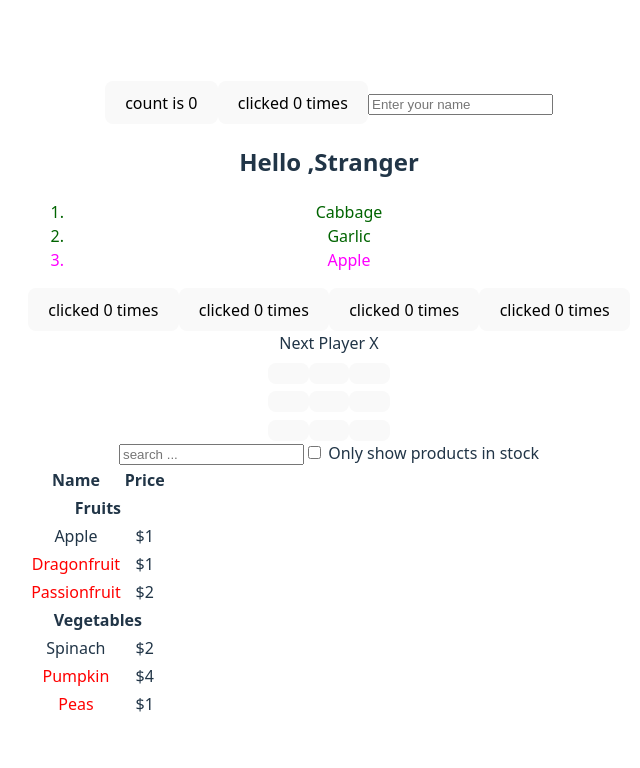
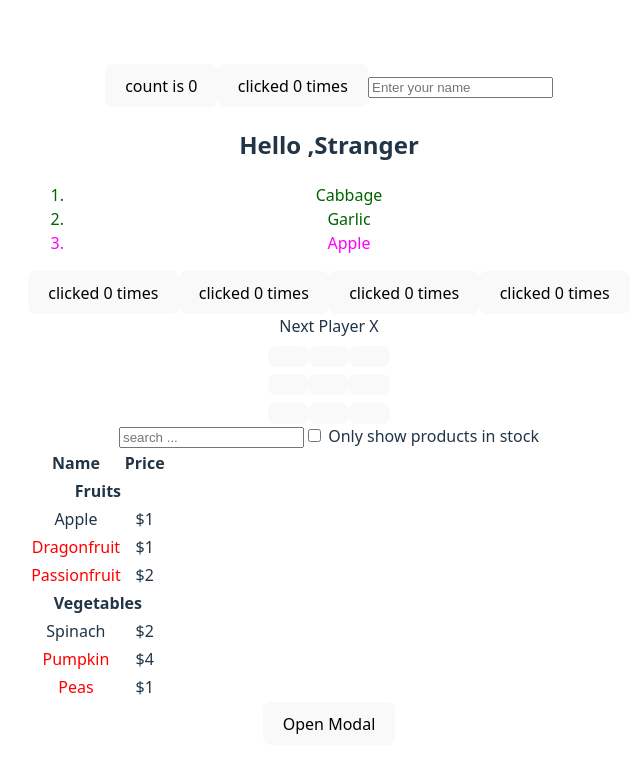
Before and after one commit to Mintesnotg/ReactforNext.Js, a React (Vite) app: page / in a window 1280 px wide. Shown: the top 768 px of the page, without its empty margins (311-951 px from the left). Built offline with nearby package versions, Linux system fonts and the light colour scheme.

Commit message:
functionalprops

```diff
--- a/src/App.jsx
+++ b/src/App.jsx
@@ -11,6 +11,8 @@ import InputName2 from './components/Liftingup'
 // import { AnotherInput } from './components/Liftingup'
 import './App.css'
 import ProductApp from './components/thinking_'
+
+ import Parent from './components/parent_child'
 function App() {
   const [count, setCount] = useState(0)
   const [name,setName]=useState("")
@@ -23,18 +25,17 @@ function App() {
         <button onClick={() => setCount((count) => count + 1)}>
           count is {count}
         </button>
-        {/* {isLogged ? (<MyButton1/>) :(<MyButton2/>)} */}
+
         {isLogged && <MyButton1/>}
          <NameInput name={name} onNameChange={setName}/>
-         {/* <InputName2 name={name} OnInputChange={setValue} />
-         <AnotherInput value={name}/> */}
+
          <Greetings name={name}/>
 
          <ShooppingList/>
          <MyApp/>
          <Board/>
          <ProductApp/>
-
+         <Parent/>
       </div>
 
     </>
--- /dev/null
+++ b/src/components/parent_child.tsx
@@ -0,0 +1,36 @@
+import { useState } from "react"
+
+ export default function Parent() {
+
+    const [isModalOpen, setModalOpen] = useState(false)
+    return (
+        <div>
+            <OnModalButton onOpen={() => setModalOpen(true)} />
+
+            {isModalOpen && <Modal OnClose={() => setModalOpen(false)} />}
+
+
+        </div>
+
+    )
+}
+
+
+
+function Modal({ OnClose }) {
+
+    return (
+        <>
+            <div className="modal">
+                This is Moldal
+            </div>
+            <button onClick={OnClose}>Close</button>
+        </>
+    )
+}
+
+function OnModalButton({ onOpen }) {
+    return (
+        <button onClick={onOpen}>Open Modal</button>
+    )
+}
--- a/src/components/thinking_.jsx
+++ b/src/components/thinking_.jsx
@@ -87,7 +87,7 @@ function Searchbar( { filterText, inStockOnly,onFilterTextChange,onInStockOnlyCh
 
 function FilterableProductTable({ products }) {
 
-debugger;
+
   const [filtertext,setfiltertext] =useState('');
   const [inStockOnly,setInStockOnly] = useState(false)
   return (
```
